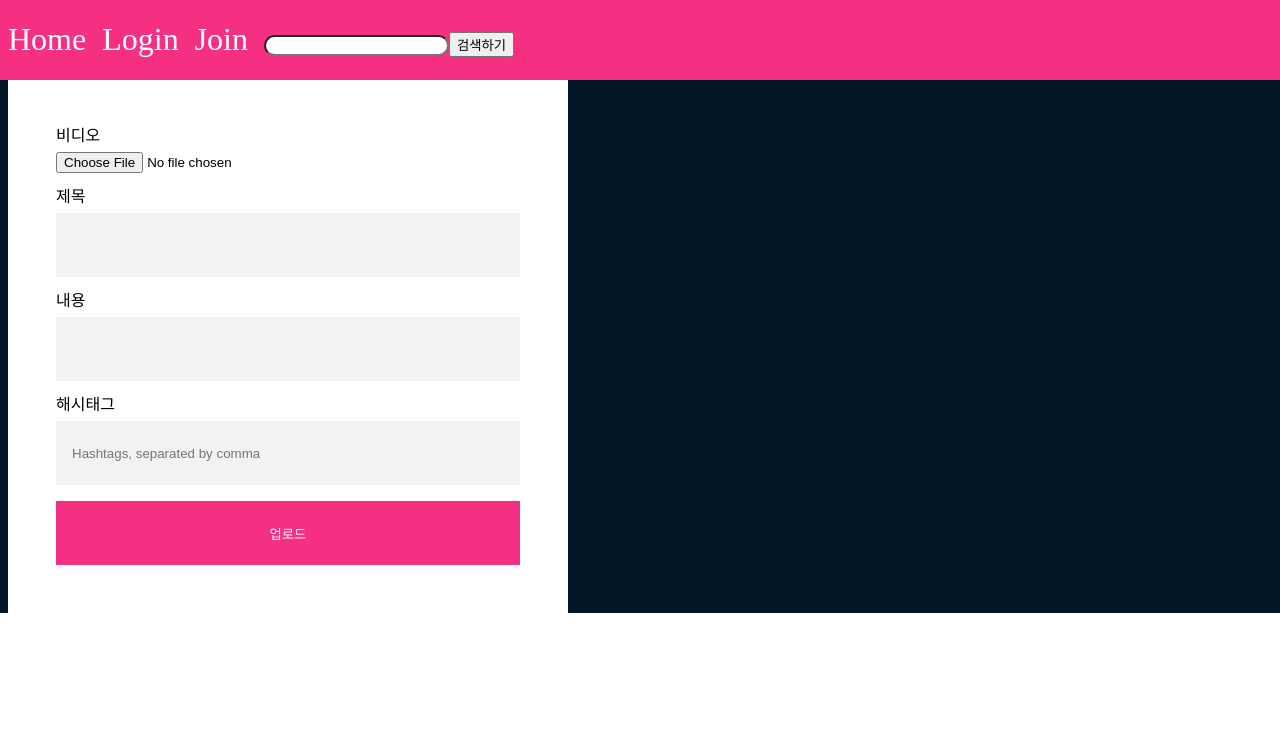
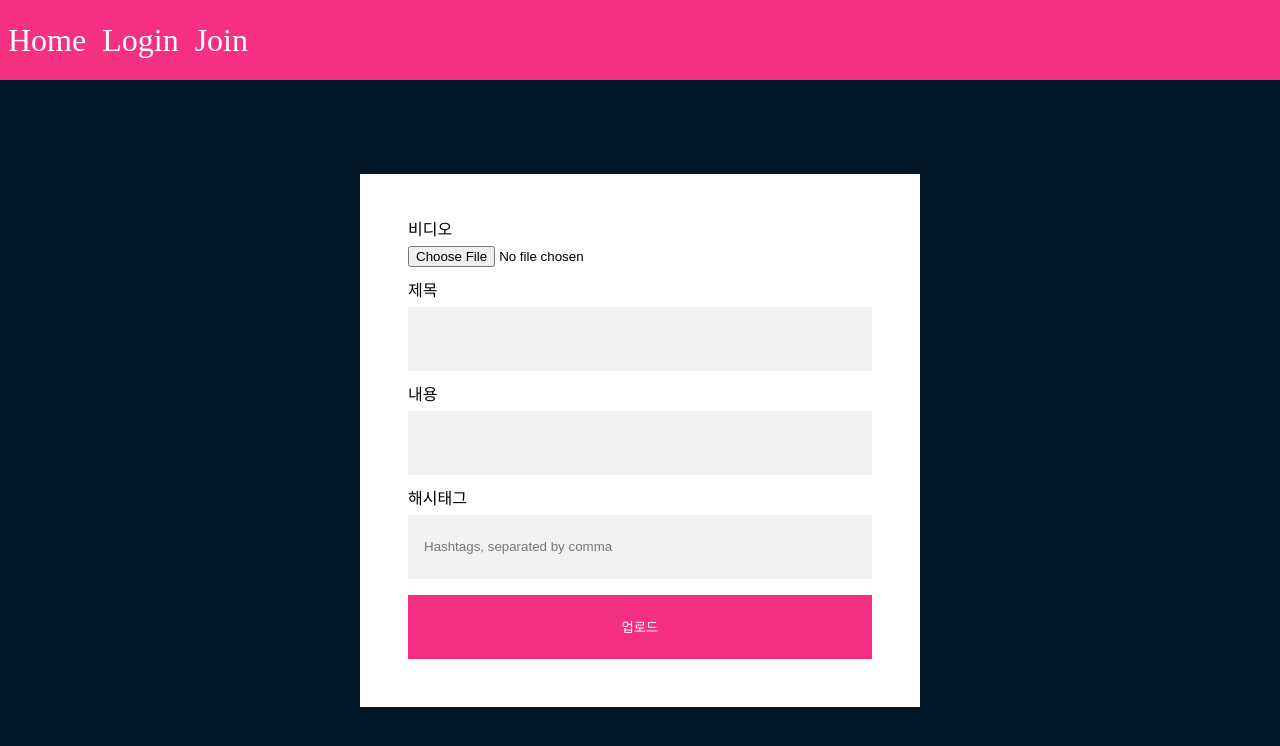
Before and after one commit to dudwns0921/my-youtube_front, a React (Create React App) app: page /upload in a window 1280 px wide. Shown: the top 746 px of the page. Built offline with nearby package versions, Linux system fonts and the light colour scheme.

Commit message:
Working on scroll animation

```diff
--- a/src/App.js
+++ b/src/App.js
@@ -5,15 +5,15 @@ import NavBar from './components/NavBar'
 
 const Container = styled.div`
   display: grid;
-  height: 100vh;
-  grid-template-rows: 1fr 9fr;
+  min-height: 100vh;
+  background-color: #011627;
 `
 
 const Content = styled.div`
   padding: 5rem 0.5rem 0 0.5rem;
   // for navBar fixed
   display: flex;
-  background-color: #011627;
+  grid-template-rows: 1fr 9fr;
 `
 
 function App() {
--- a/src/components/NavBar.js
+++ b/src/components/NavBar.js
@@ -2,7 +2,6 @@ import React from 'react'
 import { Link, useNavigate } from 'react-router-dom'
 import styled from 'styled-components'
 import { deleteCookie } from '../utils/cookie'
-import SearchBar from './SearchBar'
 import { useDispatch, useSelector } from 'react-redux'
 import { logout } from '../redux/slicer/isLoginSlice'
 import { remove } from '../redux/slicer/userDataSlice'
@@ -63,7 +62,6 @@ function NavBar() {
             <StyledLink to="/join">Join</StyledLink>
           </>
         )}
-        <SearchBar />
       </Nav>
     </Container>
   )
--- a/src/components/SearchBar.js
+++ /dev/null
@@ -1,34 +0,0 @@
-import React, { useState } from 'react'
-import { useNavigate } from 'react-router-dom'
-import styled from 'styled-components'
-
-const Container = styled.div`
-  input {
-    border-radius: 1rem;
-  }
-`
-
-function SearchBar() {
-  const navigate = useNavigate()
-  const [keyword, setKeyword] = useState('')
-  const handleNavigateSearch = async () => {
-    navigate(`search/${keyword}`)
-    setKeyword('')
-  }
-  return (
-    <Container>
-      <input
-        type="text"
-        onChange={(e) => {
-          setKeyword(e.target.value)
-        }}
-        value={keyword}
-      />
-      <button type="button" onClick={handleNavigateSearch}>
-        검색하기
-      </button>
-    </Container>
-  )
-}
-
-export default SearchBar
--- a/src/index.js
+++ b/src/index.js
@@ -13,7 +13,6 @@ import Upload from './pages/Upload'
 import Video from './pages/Video'
 import VideoEdit from './pages/VideoEdit'
 import NotFound from './pages/NotFound'
-import Search from './pages/Search'
 import GIthubLoginProcess from './pages/GIthubLoginProcess'
 import MyPage from './pages/MyPage'
 import UserEdit from './pages/UserEdit'
@@ -48,7 +47,6 @@ root.render(
           <Route path="upload" element={<Upload />} />
           <Route path="video/:id" element={<Video />} />
           <Route path="videoEdit/:id" element={<VideoEdit />} />
-          <Route path="search/:keyword" element={<Search />} />
           <Route path="mypage" element={<MyPage />} />
           <Route path="userEdit" element={<UserEdit />}>
             <Route index element={<UserInfoEdit />} />
--- a/src/pages/Search.js
+++ /dev/null
@@ -1,34 +0,0 @@
-import React, { useEffect, useState } from 'react'
-import { useParams } from 'react-router-dom'
-import { searchVideo } from '../axios/axios'
-import Thumbnail from '../components/Thumbnail'
-
-function Search() {
-  const { keyword } = useParams()
-  const [videos, setVideos] = useState([])
-  const [loading, setLoading] = useState(true)
-  const getVideosWithKeyword = async () => {
-    const { data } = await searchVideo({ keyword })
-    setVideos(data.videos)
-    setLoading(false)
-  }
-  useEffect(() => {
-    getVideosWithKeyword()
-  }, [])
-  return (
-    <div>
-      {loading ? (
-        'Loading...'
-      ) : (
-        <>
-          <h1>검색 결과</h1>
-          {videos.map((video) => {
-            return <Thumbnail key={video.createdAt} videoObj={video} />
-          })}
-        </>
-      )}
-    </div>
-  )
-}
-
-export default Search
--- a/src/pages/Upload.js
+++ b/src/pages/Upload.js
@@ -3,6 +3,14 @@ import styled from 'styled-components'
 import { useNavigate } from 'react-router-dom'
 import { uploadVideo } from '../axios/axios'
 import { useSelector } from 'react-redux'
+
+const Container = styled.div`
+  display: flex;
+  justify-content: center;
+  align-items: center;
+  width: 100%;
+  height: 100%;
+`
 
 const StyledForm = styled.form`
   display: flex;
@@ -61,7 +69,7 @@ function Upload() {
     }
   }
   return (
-    <div>
+    <Container>
       <StyledForm onSubmit={handleUploadVideo}>
         <label htmlFor="videoFile">비디오</label>
         <input
@@ -103,7 +111,7 @@ function Upload() {
         />
         <button type="submit">업로드</button>
       </StyledForm>
-    </div>
+    </Container>
   )
 }
 
```
